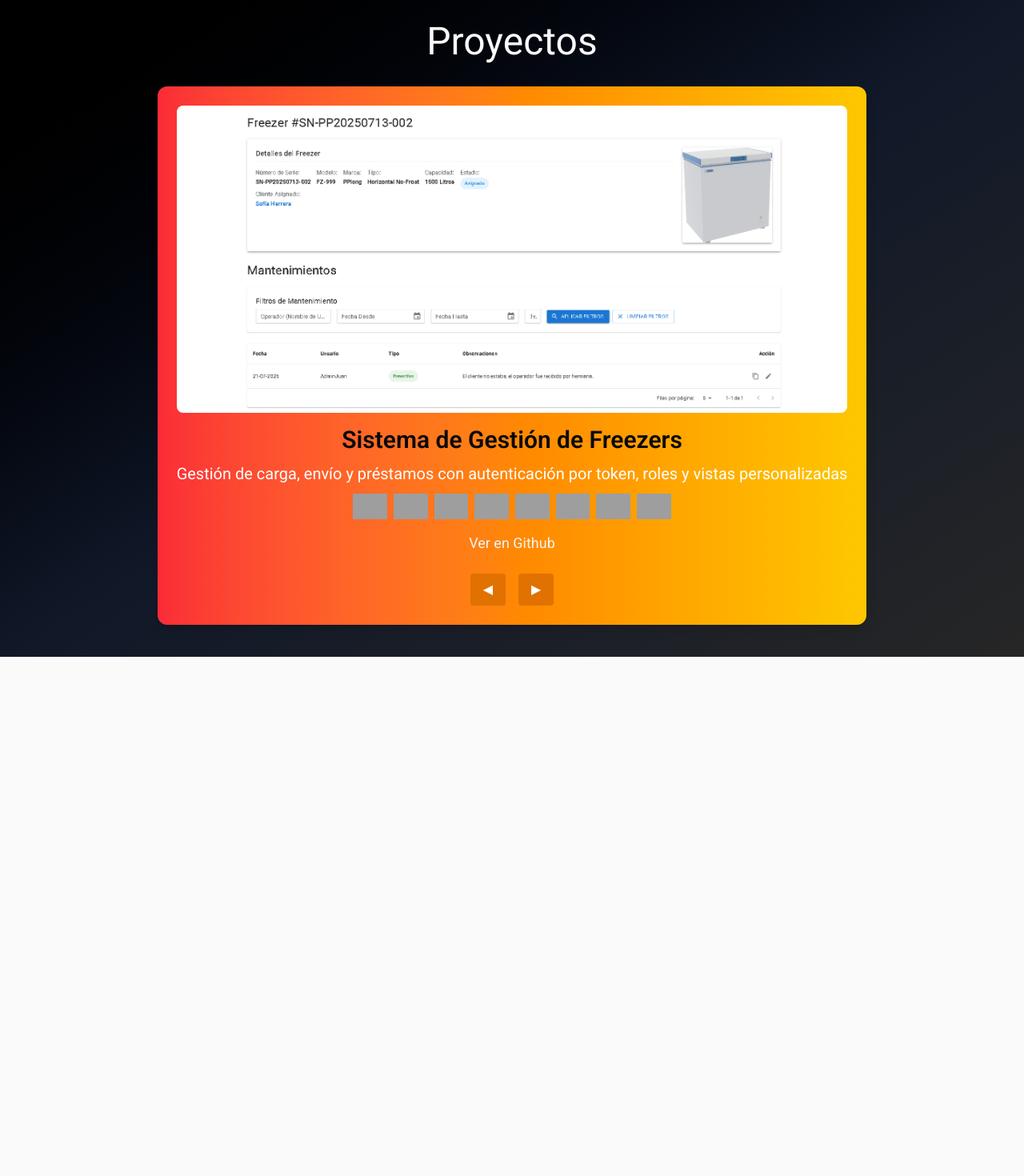
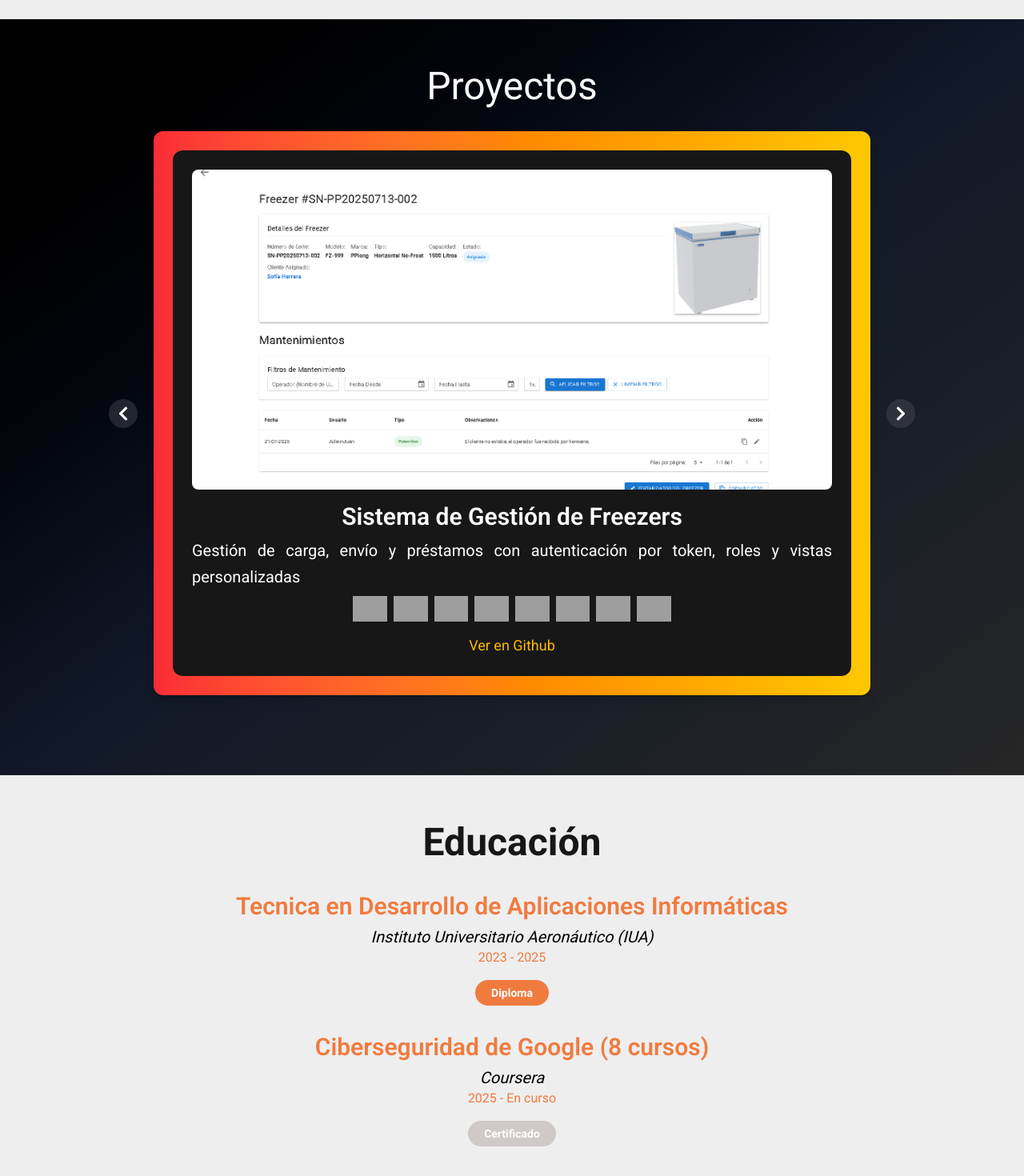
Before and after one commit to CeliFioretti/mi-portfolio-cf, a Next.js app: page / in a window 1280 px wide. Shown: the part 1120-2590 px from the top of the page at 80% size. Before the commit the page ends 1941 px from the top, so only its background shows below. Built offline with nearby package versions, Linux system fonts and the light colour scheme; grey boxes are pictures that could not be loaded.

Commit message:
carrusel terminado

```diff
--- a/package.json
+++ b/package.json
@@ -13,9 +13,11 @@
     "@fortawesome/free-brands-svg-icons": "^7.0.1",
     "@fortawesome/free-solid-svg-icons": "^7.0.1",
     "@fortawesome/react-fontawesome": "^3.0.2",
+    "keen-slider": "^6.8.6",
     "next": "15.5.3",
     "react": "19.1.0",
-    "react-dom": "19.1.0"
+    "react-dom": "19.1.0",
+    "react-icons": "^5.5.0"
   },
   "devDependencies": {
     "@eslint/eslintrc": "^3",
--- a/src/app/globals.css
+++ b/src/app/globals.css
@@ -31,6 +31,7 @@ body{
   animation: fade-in 0.6s ease-out forwards;
 }
 
+
 @keyframes pulse-glow {
   0%, 100% {
     box-shadow: 0 0 10px rgba(255,193,7,0.4);
@@ -59,3 +60,11 @@ body{
 .text-sobre-mi-detalle{
   color: #f07b3f;
 }
+
+.fondo-sobre-mi-detalle{
+  background-color: #f07b3f;
+}
+
+.fondo_boton_disabled{
+  background-color: rgba(195, 186, 185, 0.71);
+}
--- a/src/app/page.jsx
+++ b/src/app/page.jsx
@@ -1,9 +1,27 @@
 import React from 'react'
 import Navbar from '@/components/Navbar'
 import Carrusel from '@/components/Carrusel';
+import ProyectosMobil from '@/components/ProyectosMobil';
 import { FontAwesomeIcon } from '@fortawesome/react-fontawesome';
 import { faGithub, faLinkedin, faDiscord } from '@fortawesome/free-brands-svg-icons';
 import { faUser, faEnvelope, faLocationDot, faPhone } from '@fortawesome/free-solid-svg-icons';
+
+const estudios = [
+  {
+    titulo: 'Tecnica en Desarrollo de Aplicaciones Informáticas',
+    instituto: 'Instituto Universitario Aeronáutico (IUA)',
+    fecha: '2023 - 2025',
+    tipo_comprobante: 'Diploma',
+    terminado: true
+  },
+  {
+    titulo: 'Ciberseguridad de Google (8 cursos)',
+    instituto: 'Coursera',
+    fecha: '2025 - En curso',
+    tipo_comprobante: 'Certificado',
+    terminado: false
+  },
+]
 
 function Home() {
   return (
@@ -60,8 +78,8 @@ function Home() {
       </div>
 
       {/** Sobre mí */}
-      <div className='flex flex-col items-center justify-center font-bold fondo-blanco'>
-        <h2 className='text-5xl my-8'>Sobre mí</h2>
+      <div className='flex flex-col items-center justify-center font-bold fondo-blanco py-15'>
+        <h2 className='text-5xl mb-8 text-neutral-900'>Sobre mí</h2>
 
         <div className='md:flex items-center justify-center pb-10'>
           {/** Box 1 */}
@@ -101,7 +119,7 @@ function Home() {
 
         {/** Detalles Sobre mí */}
         <div className='w-3/4 flex items-center justify-center'>
-          <div className='text-2xl pb-15 font-normal text-sobre-mi text-justify'>
+          <div className='text-2xl font-normal text-sobre-mi text-justify'>
 
             <div className='py-1.5'>Comencé hace ya unos años con interés por este fantástico mundo de la programación.</div>
 
@@ -127,21 +145,44 @@ function Home() {
       </div>
 
       {/** Proyectos */}
-      <div className='bg-gradient-to-br from-black via-gray-900 to-neutral-800 flex flex-col items-center justify-center'>
-        <h2 className='text-5xl my-8 fuente-blanca'>Proyectos</h2>
+      <div className='bg-gradient-to-br from-black via-gray-900 to-neutral-800 flex flex-col items-center justify-center py-15'>
+        <h2 className='text-5xl mb-8 fuente-blanca'>Proyectos</h2>
 
         {/** Carrusel de proyectos */}
         <div className='flex justify-center items-center mb-10 px-4'>
-            <div className='w-full max-w-4xl mx-auto p-6 bg-gradient-to-r from-red-500 to-yellow-400 rounded-xl shadow-lg text-white'>
-              <Carrusel/>
-            </div>
+          <div className='hidden lg:block w-full max-w-4xl mx-auto p-6 bg-gradient-to-r from-red-500 to-yellow-400 rounded-xl shadow-lg text-white'>
+            <Carrusel />
+          </div>
+          <div className='block lg:hidden w-full max-w-4xl mx-auto p-6 bg-gradient-to-r from-red-500 to-yellow-400 rounded-xl shadow-lg text-white'>
+            <ProyectosMobil />
+          </div>
         </div>
 
 
       </div>
 
       {/** Educación */}
+      <div className='flex flex-col items-center justify-center font-bold fondo-blanco py-15'>
+        <h2 className='text-5xl text-neutral-900'>Educación</h2>
 
+        <div className='w-3/4 flex items-center justify-center'>
+          <div className='text-center'>
+            {estudios.map((estudio, i) => (
+              <div>
+                <h3 className='py-1.5 text-sobre-mi-detalle font-semibold text-3xl mt-8'>{estudio.titulo}</h3>
+                <h4 className='text-xl italic font-light'>{estudio.instituto}</h4>
+                <p className='text-sobre-mi-detalle font-light mb-5'>{estudio.fecha}</p>
+                <a
+                  href="#"
+                  className={`py-2 px-5 text-sm text-white rounded-full ${estudio.terminado ? 'fondo-sobre-mi-detalle' : 'fondo_boton_disabled'}`}
+                >
+                  {estudio.tipo_comprobante}
+                </a>
+              </div>
+            ))}
+          </div>
+        </div>
+      </div>
 
       {/** Tecnologías */}
 
--- a/src/components/Carrusel.jsx
+++ b/src/components/Carrusel.jsx
@@ -1,7 +1,10 @@
 'use client'
 
 import React from 'react'
-import { useState } from 'react'
+import { useKeenSlider } from 'keen-slider/react';
+import 'keen-slider/keen-slider.min.css';
+import { FaChevronLeft, FaChevronRight } from 'react-icons/fa'
+
 
 const proyectos = [
     {
@@ -47,40 +50,61 @@ const logos = {
 };
 
 function Carrusel() {
+    const [sliderRef, instanceRef] = useKeenSlider({
+        loop: true,
+        mode: 'snap',
+        slides: { perView: 1 },
+        renderMode: "performance"
+    });
 
-    const [index, setIndex] = useState(0);
-    const proyecto = proyectos[index];
-
-    const siguiente = () => setIndex((index + 1) % proyectos.length);
-    const anterior = () => setIndex((index - 1 + proyectos.length) % proyectos.length);
 
     return (
-        <div className='flex flex-col items-center'>
-            <img src={proyecto.imagen} alt={proyecto.titulo} className='w-full max-h-96 object-cover rounded-lg mb-4' />
+        <div className='relative w-full max-w-4xl mx-auto'>
+            {/**Carrusel */}
+            <div ref={sliderRef} className="keen-slider rounded-xl overflow-hidden">
+                {proyectos.map((proyecto, i) => (
+                    <div key={i} className="keen-slider__slide min-w-full flex flex-col items-center p-4 sm:p-6 bg-neutral-900 rounded-xl text-white">
+                        <img src={proyecto.imagen} alt={proyecto.titulo} className="w-full h-auto max-h-[400px] object-cover rounded-lg mb-4" />
 
-            <h3 className='text-2xl md:text-3xl font-semibold text-zinc-950'>{proyecto.titulo}</h3>
-            <p className='text-base md:text-xl text-justify leading-relaxed mt-2 mb-2'>{proyecto.descripcion}</p>
+                        <h3 className="text-3xl font-semibold">{proyecto.titulo}</h3>
+                        <p className="text-xl text-justify leading-relaxed mt-2 mb-2">{proyecto.descripcion}</p>
 
-            <div className='flex flex-wrap gap-2 justify-center'>
+                        <div className="flex flex-wrap gap-2 justify-center">
                             {proyecto.tecnologias.map((tech, i) => (
-                    <img key={i} src={logos[tech]} alt={tech} className='h-8' />
+                                <img key={i} src={logos[tech]} alt={tech} className="h-8" />
                             ))}
                         </div>
 
-            <a href={proyecto.github} target='_blank' rel='noopener noreferrer' className='mt-4 text-zinc-100 text-lg hover:scale-105 transition-transform duration-300'>
+                        <a
+                            href={proyecto.github}
+                            target="_blank"
+                            rel="noopener noreferrer"
+                            className="mt-4 text-amber-400 text-lg hover:scale-105 transition-transform duration-300"
+                        >
                             Ver en Github
                         </a>
+                    </div>
+                ))}
+            </div>
 
-            <div className='flex gap-4 mt-6'>
-                <button onClick={anterior} className='px-4 py-2 bg-amber-600 rounded hover:bg-amber-700'>
-                    ◀
+            {/**Flechas */}
+            <button
+                onClick={() => instanceRef.current?.prev()}
+                className="absolute top-1/2 -translate-y-1/2 -left-20 bg-zinc-600/40 hover:bg-black/70 text-white p-2 rounded-full"
+            >
+                <FaChevronLeft size={20} />
             </button>
-                <button onClick={siguiente} className='px-4 py-2 bg-amber-600 rounded hover:bg-amber-700'>
-                    ▶
+
+            <button
+                onClick={() => instanceRef.current?.next()}
+                className="absolute top-1/2 -translate-y-1/2 -right-20 bg-zinc-600/40 hover:bg-black/70 text-white p-2 rounded-full"
+            >
+                <FaChevronRight size={20} />
             </button>
         </div>
 
-        </div>
+
+
     )
 }
 
--- /dev/null
+++ b/src/components/ProyectosMobil.jsx
@@ -0,0 +1,78 @@
+'use client'
+
+import React from 'react'
+
+const proyectos = [
+    {
+        titulo: 'Sistema de Gestión de Freezers',
+        descripcion: 'Gestión de carga, envío y préstamos con autenticación por token, roles y vistas personalizadas',
+        imagen: '/img/freezer-app.png',
+        tecnologias: ['HTML', 'CSS', 'Javascript', 'React', 'Node.js', 'Express.js', 'MySQL', 'Git'],
+        github: 'https://github.com/CeliFioretti/logirefrigeracion'
+    },
+    {
+        titulo: 'Chat App',
+        descripcion: 'Una aplicación de chat',
+        imagen: '/img/chat-app.png',
+        tecnologias: ['HTML', 'CSS', 'Javascript', 'React', 'Node.js', 'Express.js', 'Next.js', 'Tailwind', 'PostgreSQL', 'Git'],
+        github: 'https://github.com/CeliFioretti/chaty-app'
+    }
+]
+
+const logos = {
+    Javascript:
+        'https://img.shields.io/badge/JavaScript-F7DF1E?style=for-the-badge&logo=javascript&logoColor=black',
+    React:
+        'https://img.shields.io/badge/React-20232A?style=for-the-badge&logo=react&logoColor=61DAFB',
+    'Node.js':
+        'https://img.shields.io/badge/Node.js-43853D?style=for-the-badge&logo=node.js&logoColor=white',
+    'Express.js':
+        'https://img.shields.io/badge/Express.js-000000?style=for-the-badge&logo=express&logoColor=white',
+    MySQL:
+        'https://img.shields.io/badge/MySQL-4479A1?style=for-the-badge&logo=mysql&logoColor=white',
+    HTML:
+        'https://img.shields.io/badge/HTML5-E34F26?style=for-the-badge&logo=html5&logoColor=white',
+    CSS:
+        'https://img.shields.io/badge/CSS3-1572B6?style=for-the-badge&logo=css3&logoColor=white',
+    'Next.js':
+        'https://img.shields.io/badge/Next.js-000000?style=for-the-badge&logo=next.js&logoColor=white',
+    Tailwind:
+        'https://img.shields.io/badge/Tailwind_CSS-38B2AC?style=for-the-badge&logo=tailwind-css&logoColor=white',
+    Git:
+        'https://img.shields.io/badge/Git-F05032?style=for-the-badge&logo=git&logoColor=white',
+    PostgreSQL:
+        'https://img.shields.io/badge/PostgreSQL-316192?style=for-the-badge&logo=postgresql&logoColor=white',
+
+};
+
+function ProyectosMobil() {
+
+    return (
+        <div>
+            {proyectos.map((proyecto, i) => (
+                <div key={i} className='bg-neutral-900 rounded-xl p-5 mb-8 text-center flex flex-col items-center justify-center '>
+                    <img src={proyecto.imagen} alt={proyecto.titulo} className="w-full h-auto max-h-[400px] object-cover rounded-lg mb-4" />
+
+                    <h3 className="text-3xl font-semibold">{proyecto.titulo}</h3>
+                    <p className="text-xl text-justify leading-relaxed mt-2 mb-2">{proyecto.descripcion}</p>
+
+                    <div className="flex flex-wrap gap-2 justify-center my-5">
+                        {proyecto.tecnologias.map((tech, i) => (
+                            <img key={i} src={logos[tech]} alt={tech} className="h-8" />
+                        ))}
+                    </div>
+
+                    <a
+                        href={proyecto.github}
+                        target="_blank"
+                        rel="noopener noreferrer"
+                        className="mt-4 text-amber-400 text-lg hover:scale-105 transition-transform duration-300"
+                    >Ver en Github
+                    </a>
+                </div>
+            ))}
+        </div>
+    )
+}
+
+export default ProyectosMobil
```
Also changed, not shown: 1 other file (tests, documents, lock files or other folders). Lines whose indentation alone changed are shown as unchanged.
